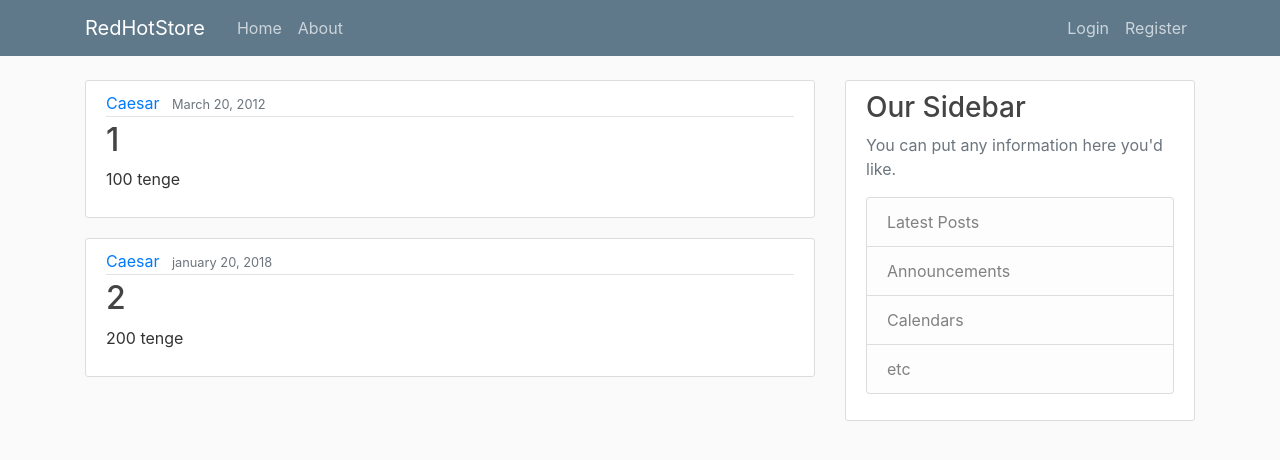
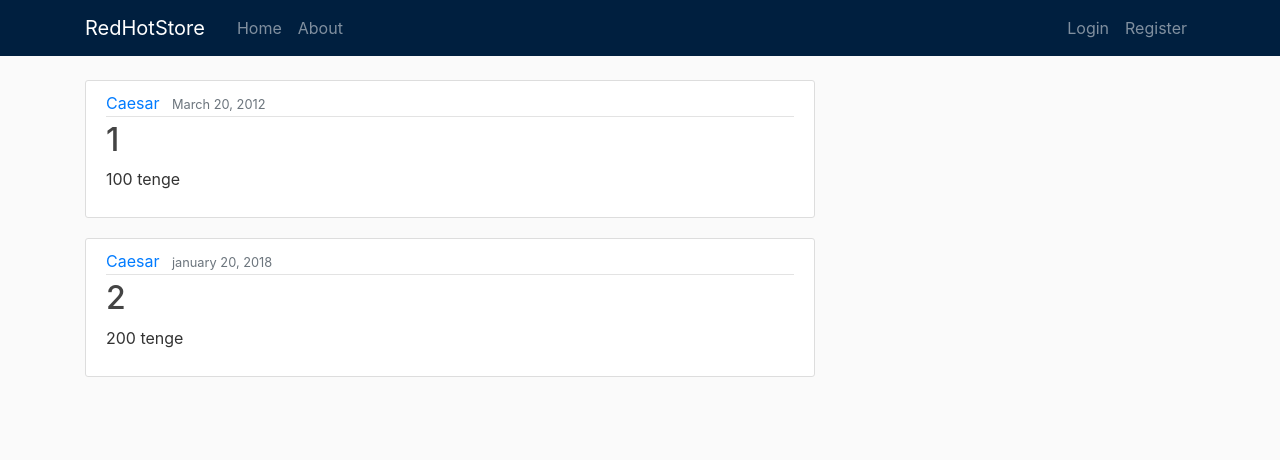
Before and after one commit to vladek1934/FlaskSite, a Flask app: page / in a window 1280 px wide. Shown: the top 460 px of the page. Run offline with Flask 2, Linux system fonts and the light colour scheme; some libraries are stand-ins or nearby versions.

Commit message:
small update

```diff
--- a/FlaskSite/static/main.css
+++ b/FlaskSite/static/main.css
@@ -8,12 +8,12 @@ h1, h2, h3, h4, h5, h6 {
   color: #444444;
 }
 
-.bg-steel {
-  background-color: #5f788a;
+.bg-nav{
+  background-color: #001f3f;
 }
 
 .site-header .navbar-nav .nav-link {
-  color: #cbd5db;
+  color: #grey;
 }
 
 .site-header .navbar-nav .nav-link:hover {
--- a/FlaskSite/templates/base.html
+++ b/FlaskSite/templates/base.html
@@ -25,7 +25,7 @@
 <body>
 
 <header class="site-header">
-    <nav class="navbar navbar-expand-md navbar-dark bg-steel fixed-top">
+    <nav class="navbar navbar-expand-md navbar-dark bg-nav fixed-top">
         <div class="container">
             <a class="navbar-brand mr-4" href="{{ url_for('home') }}">RedHotStore</a>
             <button class="navbar-toggler" type="button" data-toggle="collapse" data-target="#navbarToggle"
@@ -60,18 +60,7 @@
             {% endwith %}
             {% block content %}{% endblock %}
         </div>
-        <div class="col-md-4">
-            <div class="content-section">
-                <h3>Our Sidebar</h3>
-                <p class='text-muted'>You can put any information here you'd like.
-                <ul class="list-group">
-                    <li class="list-group-item list-group-item-light">Latest Posts</li>
-                    <li class="list-group-item list-group-item-light">Announcements</li>
-                    <li class="list-group-item list-group-item-light">Calendars</li>
-                    <li class="list-group-item list-group-item-light">etc</li>
-                </ul>
-                </p>
-            </div>
+
         </div>
     </div>
 </main>
```
